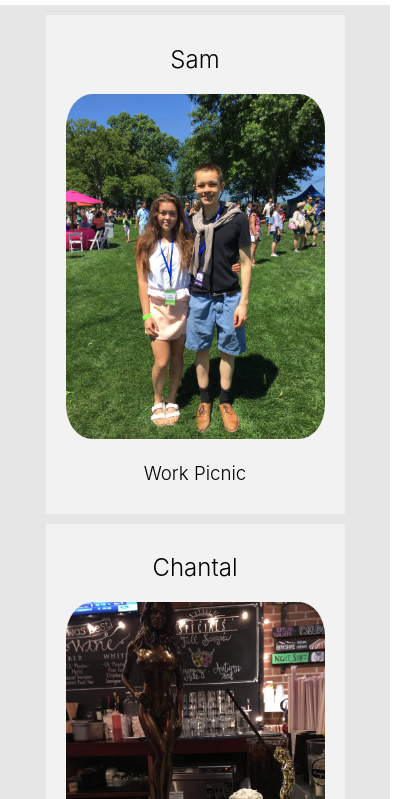
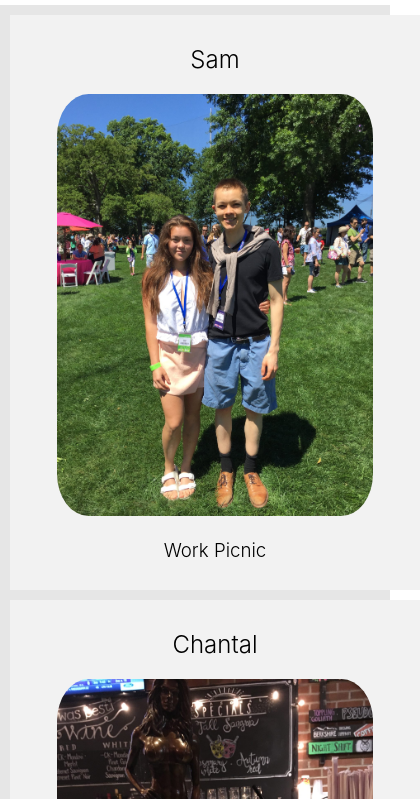
Before and after one commit to djsamseng/Hillstories, a React app in the folder client/: page /#/hillstories in a window 390 px wide. Shown: the part 45-844 px from the top of the page, 420 px wide, since content can reach past the window. Built offline with nearby package versions, Linux system fonts and the light colour scheme.

Commit message:
Make instagram embed work on mobile

```diff
--- a/client/package.json
+++ b/client/package.json
@@ -12,8 +12,7 @@
     "react-instagram-embed": "^1.4.1",
     "react-markdown": "^4.0.3",
     "react-router-dom": "^4.3.1",
-    "react-scripts": "2.1.1",
-    "whatwg-fetch": "^3.0.0"
+    "react-scripts": "2.1.1"
   },
   "scripts": {
     "start": "react-scripts start",
--- a/client/src/builtbyc/BuiltByC.js
+++ b/client/src/builtbyc/BuiltByC.js
@@ -17,11 +17,9 @@ class BuiltByC extends Component {
             "https://www.instagram.com/p/BPXzIPVB5vF/?utm_source=ig_web_copy_link",
         ];
         const instagramPosts = links.map(link => (
-            <div className="storyTileContainer">
                 <InstagramEmbed
                     url={ link }
                 />
-            </div>
         ));
         return (
             <div
--- a/client/src/homepage/Homepage.css
+++ b/client/src/homepage/Homepage.css
@@ -27,7 +27,7 @@
   margin-left: auto; /* Center the div */
   margin-right: auto; /* Center the div */
   text-align: center; /* Center the text in the div */
-  width: 70%;
+  width: 100%;
 }
 
 .storyTileContainer a {
```
